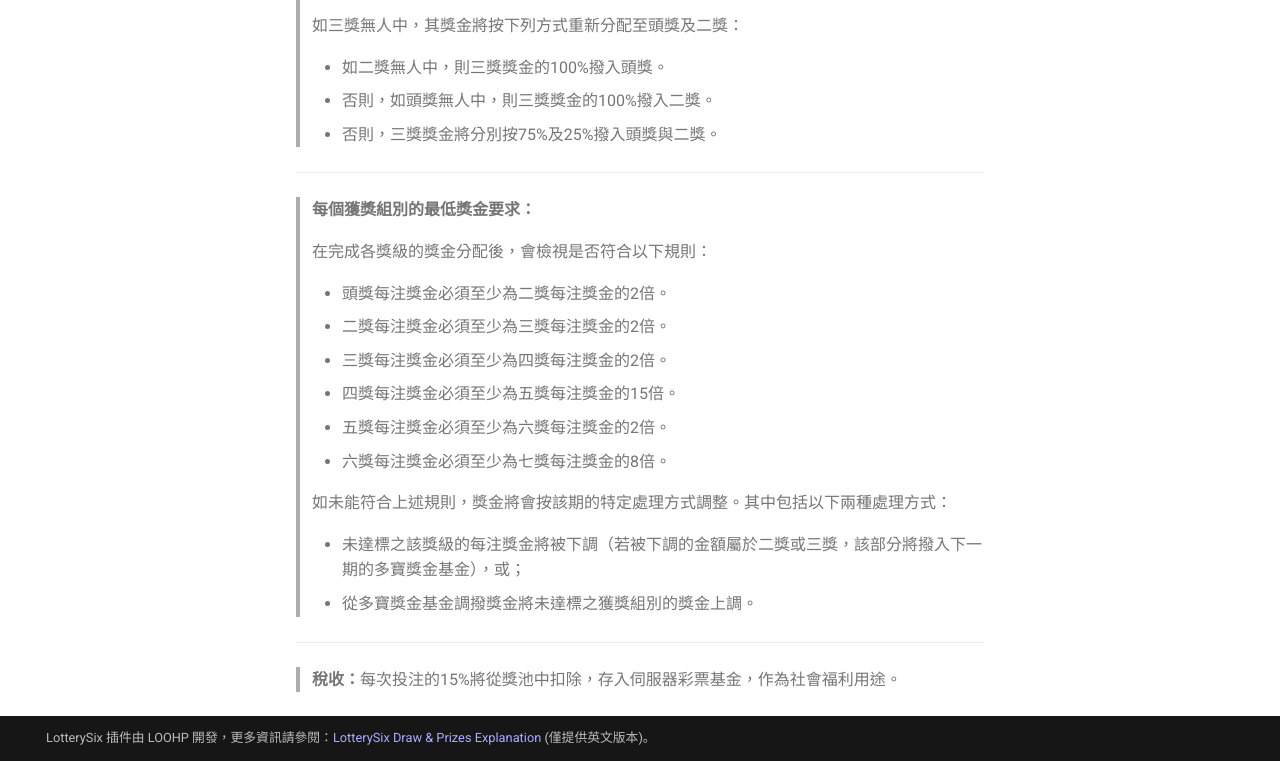
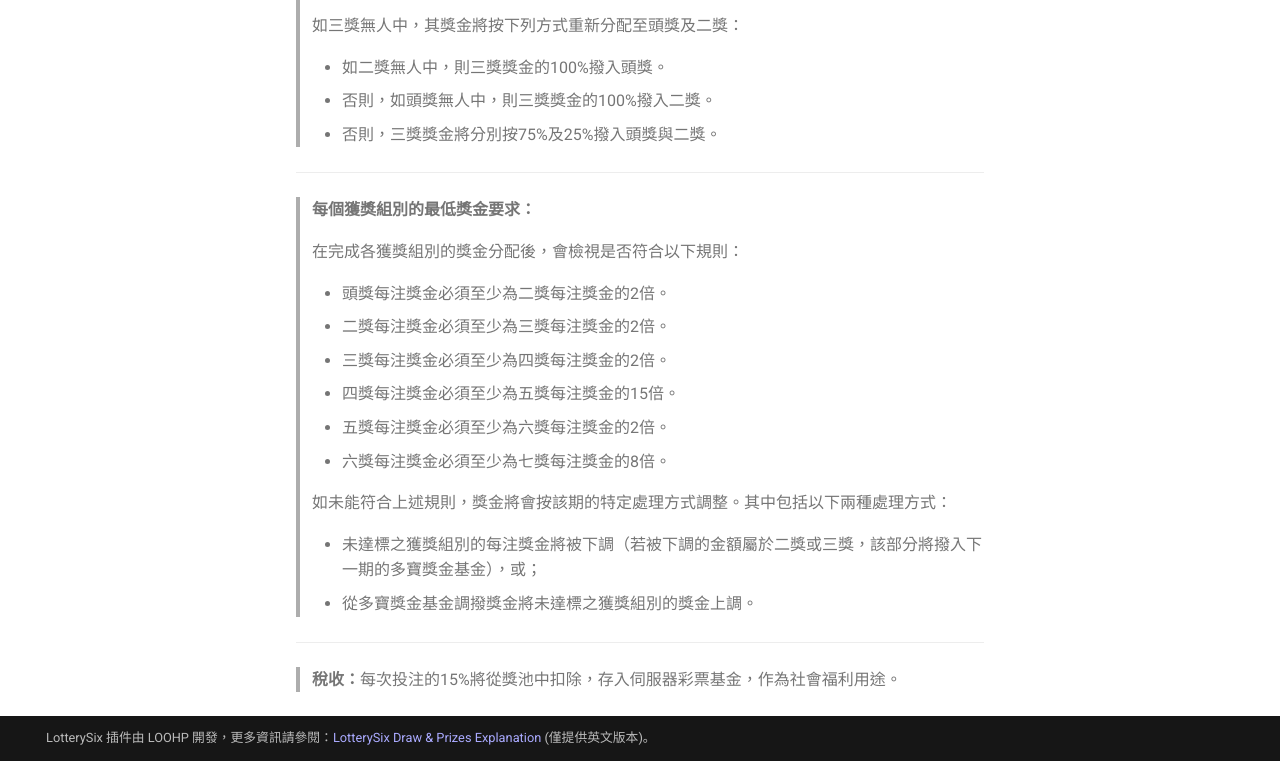
Before and after one commit to waiching514/lottery-six-page, a plain HTML site: page marksix-prize-fund-allocation/index.html in a window 1280 px wide. Shown: the part 958-1719 px from the top of the page. Drawn offline with Linux system fonts and the light colour scheme.

Commit message:
Fixed some wording

```diff
--- a/marksix-prize-fund-allocation/index.html
+++ b/marksix-prize-fund-allocation/index.html
@@ -508,7 +508,7 @@
 <hr />
 <blockquote>
 <p><strong>每個獲獎組別的最低獎金要求：</strong></p>
-<p>在完成各獎級的獎金分配後，會檢視是否符合以下規則：</p>
+<p>在完成各獲獎組別的獎金分配後，會檢視是否符合以下規則：</p>
 <ul>
 <li>頭獎每注獎金必須至少為二獎每注獎金的2倍。</li>
 <li>二獎每注獎金必須至少為三獎每注獎金的2倍。</li>
@@ -519,7 +519,7 @@
 </ul>
 <p>如未能符合上述規則，獎金將會按該期的特定處理方式調整。其中包括以下兩種處理方式： </p>
 <ul>
-<li>未達標之該獎級的每注獎金將被下調（若被下調的金額屬於二獎或三獎，該部分將撥入下一期的多寶獎金基金），或；</li>
+<li>未達標之獲獎組別的每注獎金將被下調（若被下調的金額屬於二獎或三獎，該部分將撥入下一期的多寶獎金基金），或；</li>
 <li>從多寶獎金基金調撥獎金將未達標之獲獎組別的獎金上調。</li>
 </ul>
 </blockquote>
```
Also changed, not shown: search/search_index.json (+1 -1 lines).
